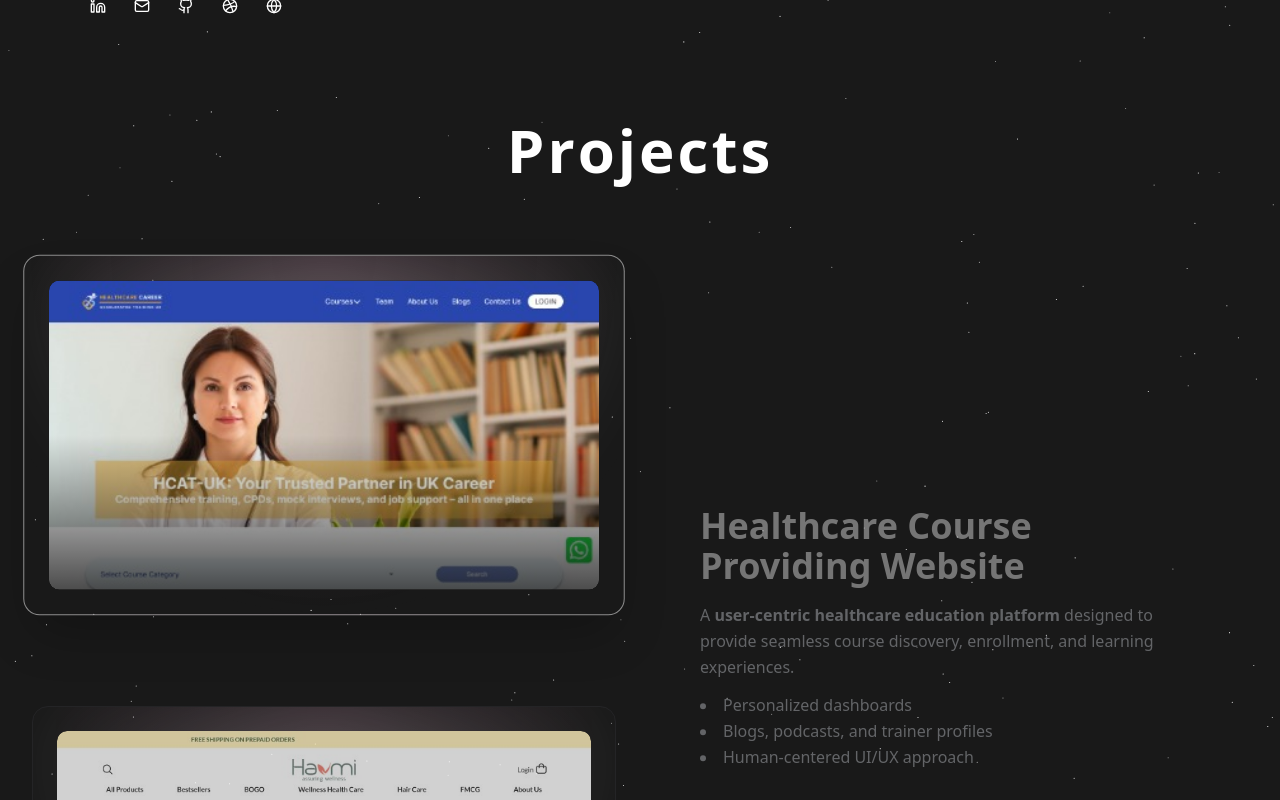
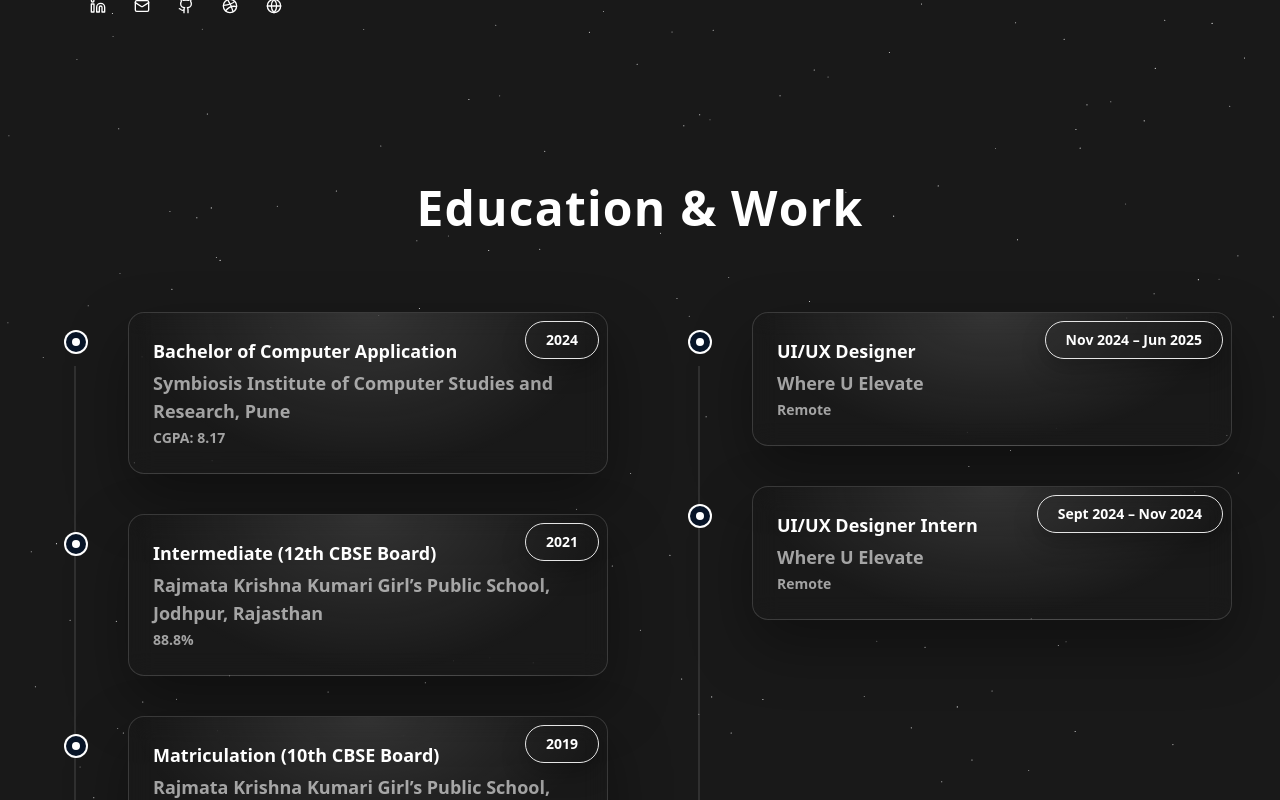
Before and after one commit to shivam121q1/portfolio, a Next.js app: page / in a window 1280 px wide. Shown: the part 440-1240 px from the top of the page. Built offline with nearby package versions, Linux system fonts and the light colour scheme.

Commit message:
education & work section added

```diff
--- a/src/app/page.tsx
+++ b/src/app/page.tsx
@@ -7,6 +7,7 @@ import { Navbar } from "@/components/Navbar"; // Import the new Navbar
 import { ShootingStars } from "@/components/UI-component/shooting-stars";
 import { StarsBackground } from "@/components/UI-component/stars-background";
 import ExpertiseGrid from "@/components/section/ExpertiseGrid";
+import EducationExperienceTimeline from "@/components/section/EducationExperienceTimeline";
 
 export default function Home() {
   return (
@@ -25,15 +26,20 @@ export default function Home() {
         </section>
 
         <Container className="flex flex-col gap-10">
+          <section id="educationwork">
+            <EducationExperienceTimeline />
+          </section>
           <section id="projects">
             <ProjectSection />
           </section>
+
 
           <section id="services">
             <ExpertiseGrid />
 
             <ServicesSection />
           </section>
+
           <section id="contact">
             <ContactSection />
           </section>
--- /dev/null
+++ b/src/components/section/EducationExperienceTimeline.tsx
@@ -0,0 +1,174 @@
+"use client";
+
+import React from "react";
+import { motion } from "framer-motion";
+import clsx from "clsx";
+import { WavyText } from "../Effect/WavyText";
+
+type TimelineItem = {
+    range: string;
+    title: string;
+    org: string;
+    meta?: string;
+    desc?: string;
+    bullets?: string[];
+};
+
+const education: TimelineItem[] = [
+    {
+        range: "2024",
+        org: "Symbiosis Institute of Computer Studies and Research, Pune",
+        title: "Bachelor of Computer Application",
+        meta: "CGPA: 8.17",
+    },
+    {
+        range: "2021",
+        org: "Rajmata Krishna Kumari Girl’s Public School, Jodhpur, Rajasthan",
+        title: "Intermediate (12th CBSE Board)",
+        meta: "88.8%",
+    },
+    {
+        range: "2019",
+        org: "Rajmata Krishna Kumari Girl’s Public School, Jodhpur, Rajasthan",
+        title: "Matriculation (10th CBSE Board)",
+    },
+];
+
+const experience: TimelineItem[] = [
+    {
+        range: "Nov 2024 – Jun 2025",
+        org: "Where U Elevate",
+        title: "UI/UX Designer",
+        meta: "Remote",
+        // bullets: [
+        //   "Led UI/UX design for web and mobile applications with a strong user-centric focus.",
+        //   "Conducted user research, wireframing, prototyping, and usability testing.",
+        //   "Collaborated closely with developers and stakeholders for smooth design handoff.",
+        // ],
+    },
+    {
+        range: "Sept 2024 – Nov 2024",
+        org: "Where U Elevate",
+        title: "UI/UX Designer Intern",
+        meta: "Remote",
+        // bullets: [
+        //   "Designed wireframes, prototypes, and visual assets for digital platforms.",
+        //   "Conducted UX research and analyzed user feedback to refine designs.",
+        //   "Assisted senior designers in improving usability and interface consistency.",
+        // ],
+    },
+];
+
+function TimelineColumn({
+    label,
+    items,
+}: {
+    label: string;
+    items: TimelineItem[];
+}) {
+    return (
+        <div className="relative">
+            {/* label */}
+            {/* <div className="mb-6">
+                <p className="text-xs font-semibold tracking-widest text-gray-400 uppercase">
+                    {label}
+                </p>
+            </div> */}
+
+            {/* vertical line */}
+            <div className="absolute left-[26px] top-[54px] bottom-0 w-[2px] bg-white/10" />
+
+            <div className="space-y-10">
+                {items.map((item, idx) => (
+                    <div key={idx} className="relative pl-20">
+                        {/* year pill */}
+
+
+                        {/* timeline dot */}
+                        <div className="absolute left-[18px] top-[20px] z-10 h-5 w-5 rounded-full bg-[#071427] ring-2 ring-white">
+                            <div className="absolute left-1/2 top-1/2 h-2 w-2 -translate-x-1/2 -translate-y-1/2 rounded-full bg-white" />
+                        </div>
+
+                        {/* card */}
+                        <motion.div
+                            key={idx}
+                            whileHover={{ rotateX: 4, rotateY: -4 }}
+                            whileTap={{ scale: 0.98 }}
+                            transition={{ type: "spring", stiffness: 200, damping: 15 }}
+                            className={clsx(
+                                "w-full rounded-2xl border border-white/15 bg-white/5 p-6",
+                                "shadow-[0_25px_60px_rgba(0,0,0,0.35)] backdrop-blur-md",
+                                "transition-all duration-500"
+                            )}
+                            style={{
+                                background:
+                                    "radial-gradient(ellipse at top, rgba(255,255,255,0.12), transparent 70%)",
+                            }}
+                        >
+                            <div className="max-w-[520px]">
+                                <div className="absolute top-2 right-2 border-white">
+                                    <span className="inline-flex items-center justify-center border rounded-full  px-5 py-2 text-sm font-semibold text-white shadow-[0_10px_25px_rgba(0,0,0,0.25)]">
+                                        {item.range}
+                                    </span>
+                                </div>
+
+                                <h3 className="text-lg font-extrabold text-white">
+                                    {item.title}
+                                </h3>
+                                <div className="mt-1 flex flex-wrap  items-center gap-2">
+
+                                    <p className="text-lg  font-bold text-white/60">
+                                        {item.org}
+                                    </p>
+
+                                </div>
+                                <p>
+
+                                    {item.meta ? (
+                                        <span className="text-sm font-semibold text-white/60">
+                                            {item.meta}
+                                        </span>
+                                    ) : null}
+                                </p>
+
+                                {item.desc ? (
+                                    <p className="mt-2 text-sm leading-6 text-white/55">
+                                        {item.desc}
+                                    </p>
+                                ) : null}
+
+                                {item.bullets?.length ? (
+                                    <ul className="mt-3 space-y-2 text-sm text-white/60">
+                                        {item.bullets.map((b, i) => (
+                                            <li key={i} className="flex items-start gap-3">
+                                                <span className="mt-[9px] h-2 w-2 shrink-0 rounded-full bg-white/40" />
+                                                <span className="leading-6">{b}</span>
+                                            </li>
+                                        ))}
+                                    </ul>
+                                ) : null}
+                            </div>
+                        </motion.div>
+                    </div>
+                ))}
+            </div>
+        </div>
+    );
+}
+
+export default function EducationExperienceTimeline() {
+    return (
+        <section className="w-full py-16">
+            <div className="flex justify-center items-center mb-20 z-10 text-white">
+                <WavyText text="Education & Work" className="text-5xl font-bold tracking-wide" />
+            </div>
+            <div className="mx-auto w-full max-w-8xl px-4">
+                <div className="grid grid-cols-1 gap-16 lg:grid-cols-2">
+                    <TimelineColumn label="EDUCATION" items={education} />
+                    <TimelineColumn label="EXPERIENCE" items={experience} />
+
+                </div>
+            </div>
+        </section>
+    );
+}
```
